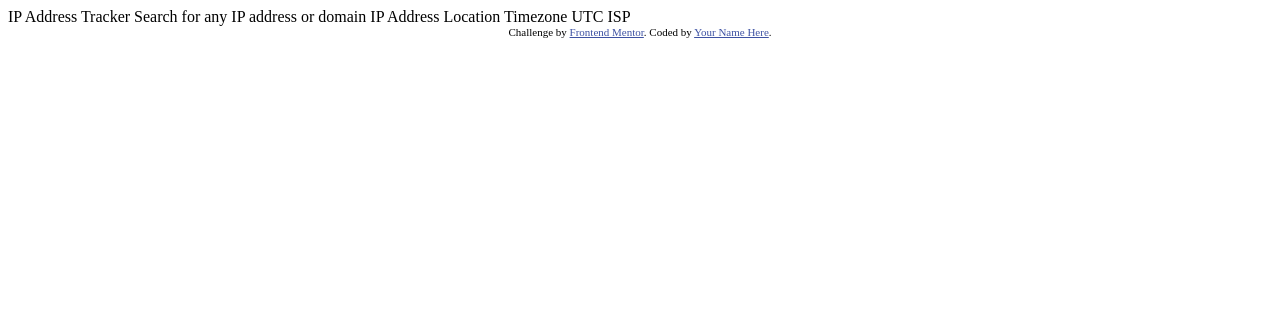
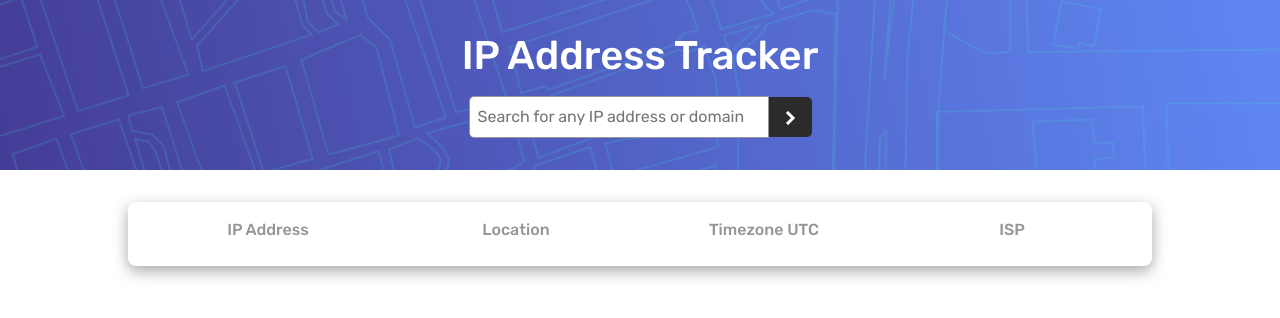
Before and after one commit to chaoukiksr/IP-Address-Tracker, a website: page index.html in a window 1280 px wide. Drawn offline with nearby package versions, Linux system fonts and the light colour scheme.

Commit message:
first trial

```diff
--- a/index.html
+++ b/index.html
@@ -1,34 +1,75 @@
 <!DOCTYPE html>
 <html lang="en">
+
 <head>
   <meta charset="UTF-8">
-  <meta name="viewport" content="width=device-width, initial-scale=1.0"> <!-- displays site properly based on user's device -->
+  <meta name="viewport" content="width=device-width, initial-scale=1.0">
+  <!-- displays site properly based on user's device -->
 
   <link rel="icon" type="image/png" sizes="32x32" href="./images/favicon-32x32.png">
 
   <title>Frontend Mentor | IP Address Tracker</title>
+  <link rel="stylesheet" href="node_modules/bootstrap/dist/css/bootstrap.min.css">
+  <link rel="preconnect" href="https://fonts.googleapis.com">
+  <link rel="preconnect" href="https://fonts.gstatic.com" crossorigin>
+  <link href="https://fonts.googleapis.com/css2?family=Rubik:ital,wght@0,300..900;1,300..900&display=swap"
+    rel="stylesheet">
+    <link rel="stylesheet" href="https://unpkg.com/leaflet@1.9.4/dist/leaflet.css"
+      integrity="sha256-p4NxAoJBhIIN+hmNHrzRCf9tD/miZyoHS5obTRR9BMY=" crossorigin="" />
+      <script src="https://unpkg.com/leaflet@1.9.4/dist/leaflet.js"
+        integrity="sha256-20nQCchB9co0qIjJZRGuk2/Z9VM+kNiyxNV1lvTlZBo=" crossorigin=""></script>
+  <link rel="stylesheet" href="style.css">
+</head>
 
-  <!-- Feel free to remove these styles or customise in your own stylesheet 👍 -->
-  <style>
-    .attribution { font-size: 11px; text-align: center; }
-    .attribution a { color: hsl(228, 45%, 44%); }
-  </style>
-</head>
 <body>
+  <header>
+    <div class="container">
+      <h1>IP Address Tracker</h1>
+      <div class="action">
+        <input type="text" name="" id="ipInput" placeholder="Search for any IP address or domain">
+        <div class="submitBtn btn" id="submitBtn">
+          <img src="images/icon-arrow.svg" alt="">
+        </div>
+      </div>
+    </div>
+  </header>
+  <!-- <div class="container"> -->
 
-  IP Address Tracker
+  <div class="ipInfo">
+    <div id="ipAdr">
+      <div class="label">
+        IP Address
+      </div>
+      <div class="value"></div>
+    </div>
+    <div id="locationDiv">
+      <div class="label">
+        Location
+      </div>
+      <div class="value"></div>
 
-  Search for any IP address or domain
+    </div>
+    <div id="timezone">
+      <div class="label">
+        Timezone UTC
+      </div>
+      <div class="value"></div>
 
-  IP Address
-  Location
-  Timezone
-    UTC <!-- add offset value dynamically using the API -->
-  ISP
+    </div>
+    <div  id="isp">
+      <div class="label">
+        ISP
+      </div>
+      <div class="value"></div>
 
-  <div class="attribution">
-    Challenge by <a href="https://www.frontendmentor.io?ref=challenge" target="_blank">Frontend Mentor</a>.
-    Coded by <a href="#">Your Name Here</a>.
+    </div>
   </div>
+
+  <div class="mapContainer">
+    <div id="map"></div>
+  </div>
+
+  <script type="module" src="script.js"></script>
 </body>
+
 </html>
--- a/package.json
+++ b/package.json
@@ -10,6 +10,7 @@
   "author": "",
   "license": "ISC",
   "dependencies": {
-    "bootstrap": "^5.3.3"
+    "bootstrap": "^5.3.3",
+    "leaflet": "^1.9.4"
   }
 }
--- /dev/null
+++ b/script.js
@@ -0,0 +1,51 @@
+// const { icon } = require("leaflet")
+
+let submitBtn = document.getElementById('submitBtn')
+let ipAdr = document.getElementById('ipAdr').getElementsByTagName('div')[1]
+let locationDiv = document.getElementById('locationDiv').getElementsByTagName('div')[1]
+let timezone = document.getElementById('timezone').getElementsByTagName('div')[1]
+let isp = document.getElementById('isp').getElementsByTagName('div')[1]
+let map
+let marker
+
+const fetchData = async () => {
+   let ipAdress = document.getElementById('ipInput').value
+   try {
+      let response = await fetch(`https://geo.ipify.org/api/v2/country,city?apiKey=at_RuCmqaIYKHFLSVg8vDkGpWKR0bv8W&ipAddress=${ipAdress}`, {
+         method: 'GET'
+      })
+         let data = await response.json()
+      ipAdr.innerHTML = data.ip
+      locationDiv.innerHTML = data.location.region
+      timezone.innerHTML = data.location.timezone
+      isp.innerHTML = data.isp
+
+      if(marker){
+         marker.remove()
+      }
+
+      if(!map){
+         map = L.map('map').setView([data.location.lat,data.location.lng],18)
+         L.tileLayer('https://{s}.tile.openstreetmap.org/{z}/{x}/{y}.png', {
+         attribution: '© OpenStreetMap contributors'
+      }).addTo(map);
+   }
+         map.setView([data.location.lat, data.location.lng], 18)
+         var customIcon = L.icon({
+         iconUrl: '/images/icon-location.svg',    // Add your icon image path
+         iconSize: [28, 35],                  // Size of the icon [width, height]
+         iconAnchor: [16, 32],                // Point of the icon which corresponds to marker's location
+         popupAnchor: [0, -32]                // Point from which popup should open relative to iconAnchor
+      });
+       marker = L.marker([data.location.lat, data.location.lng], { icon: customIcon }).addTo(map)
+
+
+   } catch (error) {
+      console.error(error)
+   }
+
+
+
+
+}
+submitBtn.addEventListener('click', fetchData)
--- /dev/null
+++ b/style.css
@@ -0,0 +1,102 @@
+:root {
+  --Very-Dark-Gray: hsl(0, 0%, 17%);
+  --Dark-Gray: hsl(0, 0%, 59%);
+}
+
+* {
+  margin: 0;
+  padding: 0;
+  box-sizing: border-box;
+}
+
+body {
+  font-family: "Rubik", serif;
+  display: flex;
+  flex-direction: column;
+  height: 100vh;
+}
+
+header {
+  background-image: url('./images/pattern-bg-desktop.png');
+  background-position: center;
+  background-repeat: no-repeat;
+  background-size: cover;
+  padding: 2rem;
+  text-align: center;
+  flex: 0 0 auto;
+}
+
+header h1 {
+  color: #fff;
+}
+
+.action {
+  display: flex;
+  justify-content: center;
+  align-items: center;
+  margin-top: 1rem;
+}
+
+input {
+  border: 1px solid var(--Dark-Gray);
+  padding: 0.5rem;
+  border-radius: 5px 0 0 5px;
+  width: 300px;
+}
+
+.submitBtn {
+  background-color: var(--Very-Dark-Gray);
+  color: #fff;
+  border: none;
+  border-radius: 0 5px 5px 0;
+  padding: 0.5rem 1rem;
+  cursor: pointer;
+}
+
+.ipInfo {
+  width: 80%;
+  margin: 2rem auto;
+  display: flex;
+  justify-content: space-between;
+  padding: 1rem;
+  box-shadow: rgba(0, 0, 0, 0.35) 0px 5px 15px;
+  border-radius: 8px;
+  background: #fff;
+   flex: 0 0 auto
+}
+
+.ipInfo > div {
+  text-align: center;
+  flex: 1;
+}
+
+.ipInfo .label {
+  color: var(--Dark-Gray);
+  font-weight: 500;
+  margin-bottom: 0.5rem;
+}
+.mapContainer{
+   flex: 1 1 auto; /* Map takes all remaining space */
+   /* height: 100%; */
+}
+#map {
+
+  height: 300px; /* Dynamically adjusts to its parent's height */
+}
+
+
+/* Media Queries */
+@media (max-width: 768px) {
+  .ipInfo {
+    flex-direction: column;
+    align-items: center;
+    text-align: center;
+  }
+
+  .ipInfo > div {
+    border-right: none;
+    padding: 1rem 0;
+  }
+
+
+}
```
Also changed, not shown: 1 other file.
